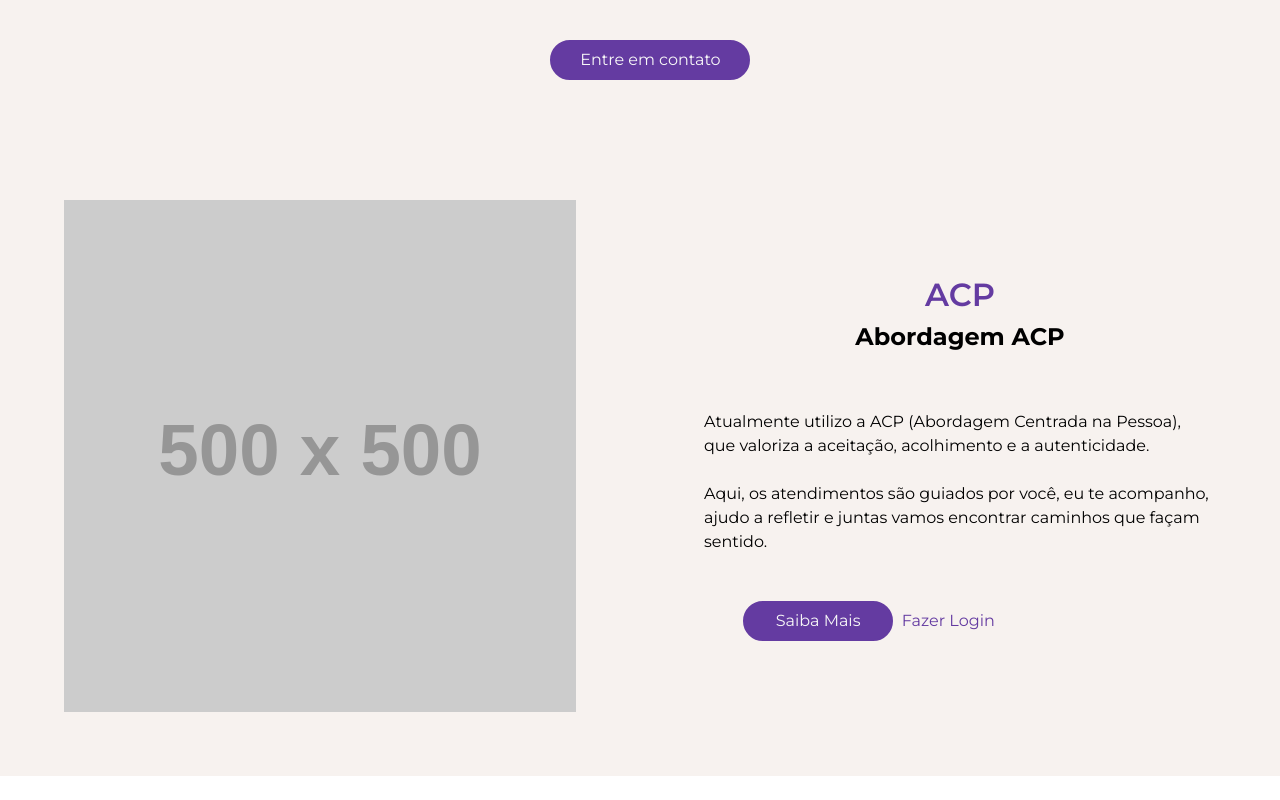
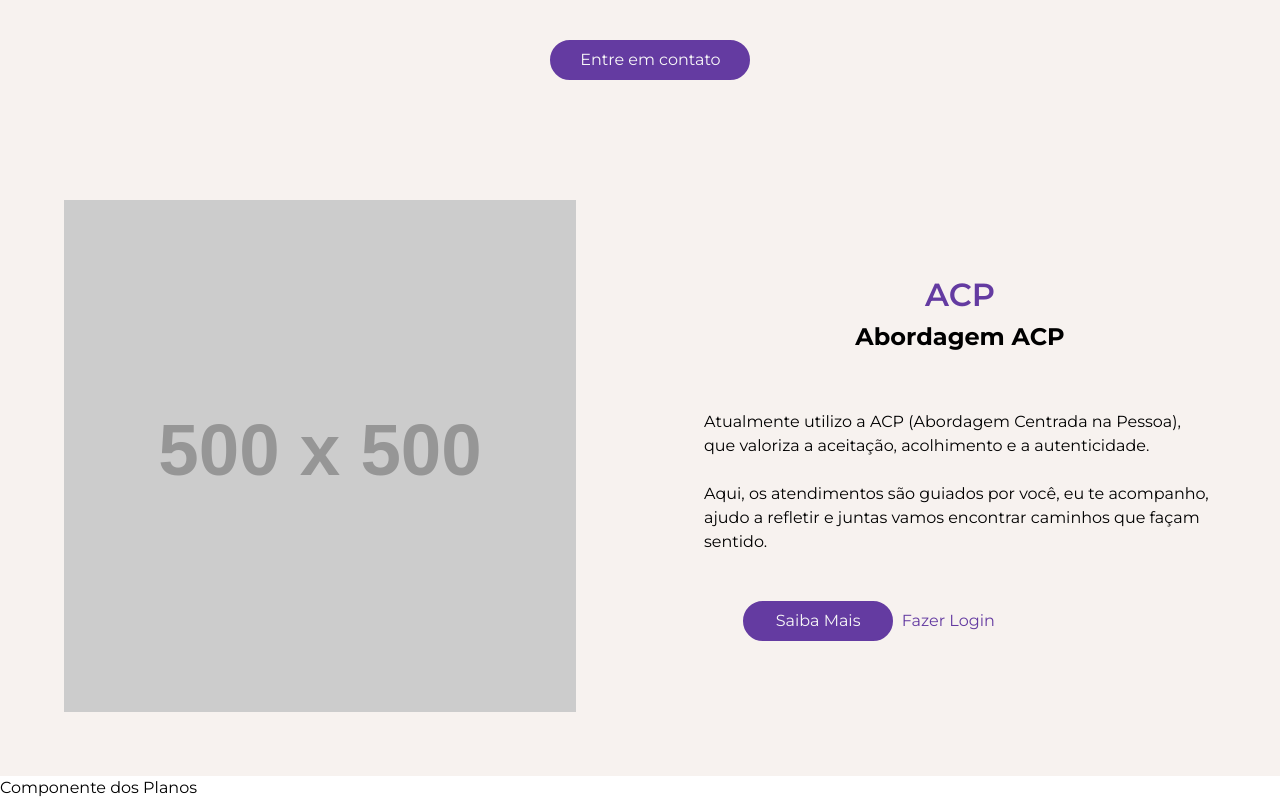
Before and after one commit to CodeSensor-PI/web-psi-rizerio, a React (Vite) app in the folder web-psi-rizerio/: page / in a window 1280 px wide. Shown: the part 1808-2608 px from the top of the page. Before the commit the page ends 2584 px from the top, so only its background shows below. Built offline with nearby package versions, Linux system fonts and the light colour scheme.

Commit message:
:sparkles: feat: Adicionando componente de planos

```diff
--- a/web-psi-rizerio/src/assets/LandingPage.jsx
+++ b/web-psi-rizerio/src/assets/LandingPage.jsx
@@ -3,6 +3,7 @@ import Banner from "./pages/landingPage/banner/Banner"
 import Carreira from "./pages/landingPage/carreira/Carreira"
 import Header from "./pages/landingPage/header/Header"
 import Metodos from "./pages/landingPage/metodos/Metodos"
+import Planos from "./pages/landingPage/planos/Planos"
 
 const LandingPage = () => {
     return (
@@ -12,6 +13,7 @@ const LandingPage = () => {
             <Carreira/>
             <Metodos/>
             <Abordagem/>
+            <Planos/>
         </div>
     )
 }
```
